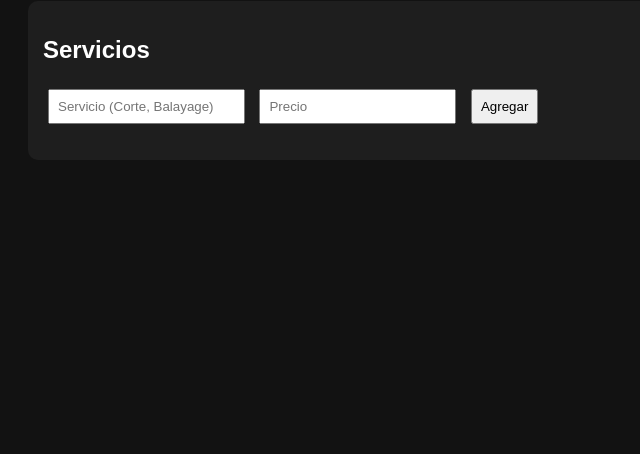
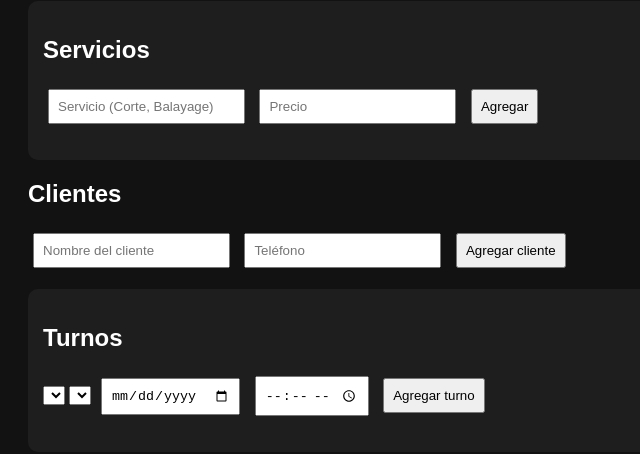
Before and after one commit to Laulemoal/PeluqueriaApp, a website: page frontend/index.html in a window 1280 px wide. Shown: the part 108-562 px from the top of the page, without its empty margins (0-640 px from the left). Drawn offline with Linux system fonts and the light colour scheme; no server answers.

Commit message:
Agrega botones de eliminar clientes

```diff
--- a/frontend/app.js
+++ b/frontend/app.js
@@ -50,3 +50,125 @@ async function deleteService(id) {
 
 
 loadServices();
+
+// ================= CLIENTES =================
+
+async function loadClients() {
+    const res = await fetch(`${API}/clients`);
+    const data = await res.json();
+
+    const ul = document.getElementById("clients");
+    ul.innerHTML = "";
+
+    data.forEach(c => {
+        const li = document.createElement("li");
+
+        const text = document.createElement("span");
+        text.textContent = `${c.name} (${c.phone || "sin tel"})`;
+
+        const btn = document.createElement("button");
+        btn.textContent = "Eliminar";
+        btn.style.marginLeft = "10px";
+        btn.onclick = () => deleteClient(c.id);
+
+        li.appendChild(text);
+        li.appendChild(btn);
+        ul.appendChild(li);
+    });
+}
+
+async function addClient() {
+    const name = document.getElementById("clientName").value;
+    const phone = document.getElementById("clientPhone").value;
+
+    if (!name) return alert("Nombre requerido");
+
+    await fetch(`${API}/clients`, {
+        method: "POST",
+        headers: { "Content-Type": "application/json" },
+        body: JSON.stringify({ name, phone })
+    });
+    }
+
+    document.getElementById("clientName").value = "";
+    document.getElementById("clientPhone").value = "";
+
+    loadClients();
+
+    async function deleteClient(id) {
+        const ok = confirm("¿Eliminar este cliente?");
+        if (!ok) return;
+
+        await fetch(`${API}/clients/${id}`, {
+            method: "DELETE"
+        });
+
+        loadClients();
+
+    }
+
+    loadClients();
+
+    // ================= TURNOS =================
+
+    async function loadAppointments() {
+        const res = await fetch(`${API}/appointments`);
+        const data = await res.json();
+
+        const ul = document.getElementById("appointments");
+        ul.innerHTML = "";
+
+        data.forEach(a => {
+            const li = document.createElement("li");
+            li.textContent = `${a.date} ${a.time} - ${a.client} (${a.service})`;
+            ul.appendChild(li);
+        });
+    }
+
+    async function loadClientsAndServicesForAppointments() {
+        const clientsRes = await fetch(`${API}/clients`);
+        const servicesRes = await fetch(`${API}/services`);
+
+        const clients = await clientsRes.json();
+        const services = await servicesRes.json();
+
+        const clientSelect = document.getElementById("appointmentClient");
+        const serviceSelect = document.getElementById("appointmentService");
+
+        clientSelect.innerHTML = "";
+        serviceSelect.innerHTML = "";
+
+        clients.forEach(c => {
+            const option = document.createElement("option");
+            option.value = c.id;
+            option.textContent = c.name;
+            clientSelect.appendChild(option);
+        });
+
+        services.forEach(s => {
+            const option = document.createElement("option");
+            option.value = s.id;
+            option.textContent = s.name;
+            serviceSelect.appendChild(option);
+        });
+    }
+
+    async function addAppointment() {
+        const client_id = document.getElementById("appointmentClient").value;
+        const service_id = document.getElementById("appointmentService").value;
+        const date = document.getElementById("appointmentDate").value;
+        const time = document.getElementById("appointmentTime").value;
+
+        if (!date || !time) return alert("Fecha y hora requeridas");
+
+        await fetch(`${API}/appointments`, {
+            method: "POST",
+            headers: { "Content-Type": "application/json" },
+            body: JSON.stringify({ client_id, service_id, date, time })
+        });
+
+        loadAppointments();
+    }
+
+    loadAppointments();
+    loadClientsAndServicesForAppointments();
--- a/frontend/index.html
+++ b/frontend/index.html
@@ -18,8 +18,31 @@
         <button onclick="addService()">Agregar</button>
         <ul id="services"></ul>
     </section>
+    <h2>Clientes</h2>
+
+    <input id="clientName" placeholder="Nombre del cliente">
+    <input id="clientPhone" placeholder="Teléfono">
+    <button onclick="addClient()">Agregar cliente</button>
+
+    <ul id="clients"></ul>
+    </section>
 
     <script src="app.js"></script>
+
+    <section>
+        <h2>Turnos</h2>
+
+        <select id="appointmentClient"></select>
+        <select id="appointmentService"></select>
+
+        <input type="date" id="appointmentDate">
+        <input type="time" id="appointmentTime">
+
+        <button onclick="addAppointment()">Agregar turno</button>
+
+        <ul id="appointments"></ul>
+    </section>
+
 </body>
 
 </html>
```
Also changed, not shown: backend/routes/clients.js (+19 -1 lines), 1 other file.
